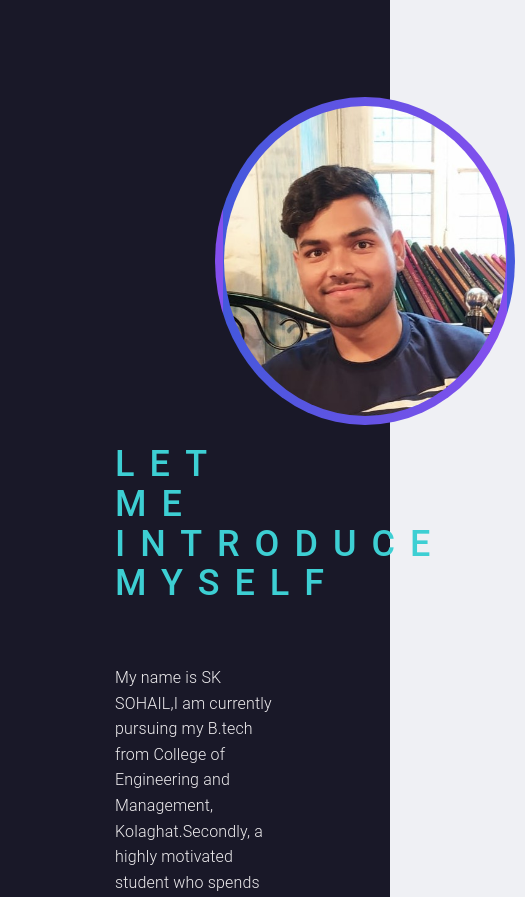
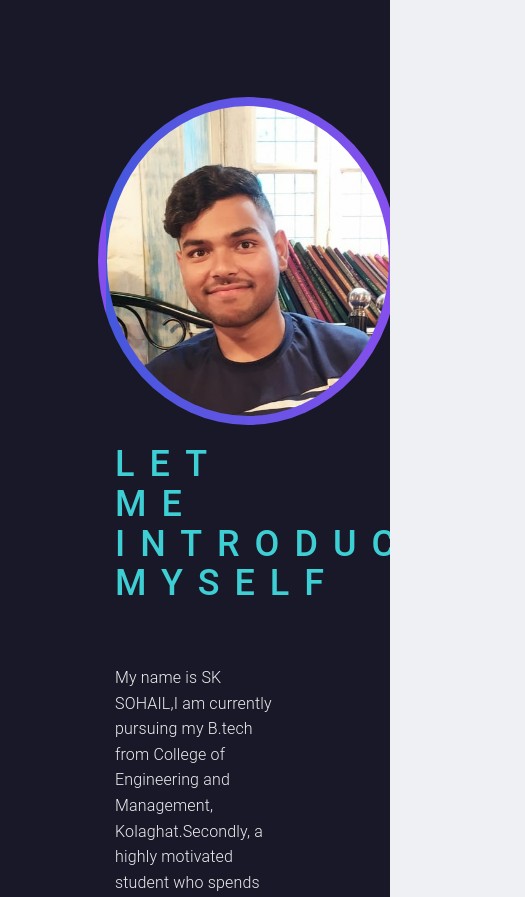
Before and after one commit to SRC-SOHAIL/My-Personal-Website, a plain HTML site: page index.html in a window 390 px wide. Shown: the part 1045-1942 px from the top of the page, 525 px wide, since content can reach past the window. Drawn offline with nearby package versions, Linux system fonts and the light colour scheme.

Commit message:
Update index.css
Removed White Space in Mobile View

```diff
--- a/css/index.css
+++ b/css/index.css
@@ -771,3 +771,21 @@ body{
   margin-top: 50px;
   color: #6134eb;
 }
+@media (max-width: 600px){
+  .rounded{
+    margin-left: -20vw;
+  }
+}
+@media (max-width: 500px){
+  .rounded{
+    margin-left: -30vw;
+  }
+}
+@media (max-width: 352px){
+  .rounded{
+    height: 300px;
+    width: 250px;
+  }
+}
+
+html,body{ overflow-x: hidden; }
```
